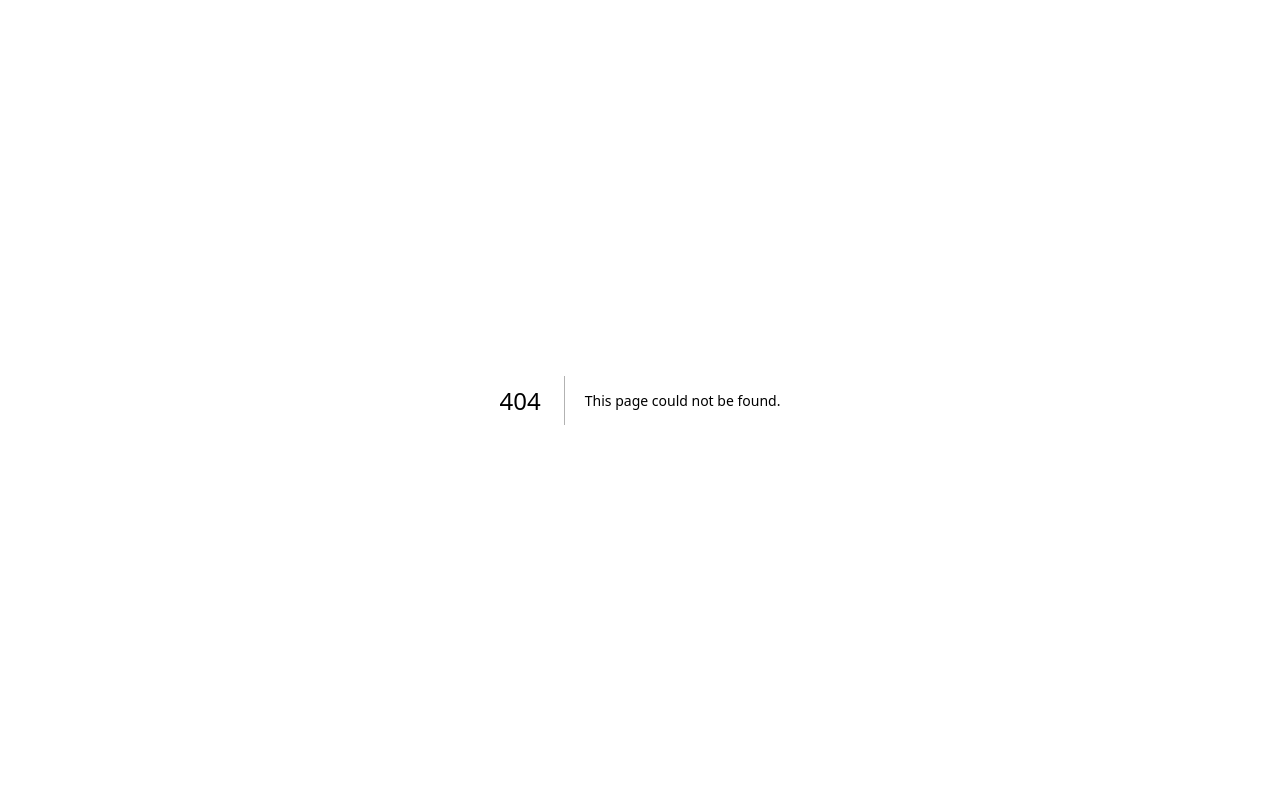
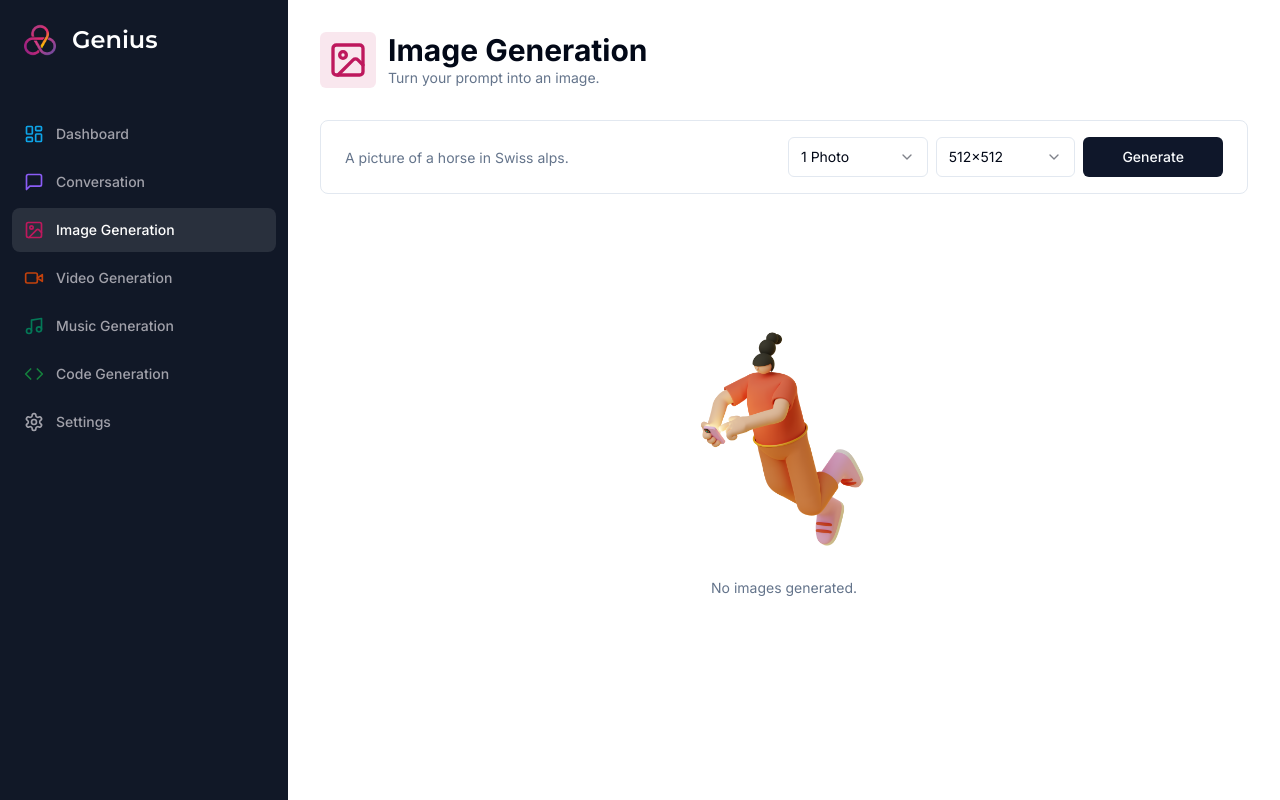
Before and after one commit to ketoprac/ai-saas, a Next.js app: page /image in a window 1280 px wide. Before the commit this address had no page. Built offline with nearby package versions, Linux system fonts and the light colour scheme.

Commit message:
feat: add image generation ui

```diff
--- /dev/null
+++ b/app/(dashboard)/(routes)/image/constants.ts
@@ -0,0 +1,47 @@
+import * as z from "zod";
+
+export const formSchema = z.object({
+  prompt: z.string().min(1, {
+    message: "Image Prompt is required",
+  }),
+  amount: z.string().min(1),
+  resolution: z.string().min(1)
+});
+
+export const amountOptions = [
+  {
+    value: "1",
+    label: "1 Photo",
+  },
+  {
+    value: "2",
+    label: "2 Photos",
+  },
+  {
+    value: "3",
+    label: "3 Photos",
+  },
+  {
+    value: "4",
+    label: "4 Photos",
+  },
+  {
+    value: "5",
+    label: "5 Photos",
+  }
+];
+
+export const resolutionOptions = [
+  {
+    value: "256x256",
+    label: "256x256",
+  },
+  {
+    value: "512x512",
+    label: "512x512",
+  },
+  {
+    value: "1024x1024",
+    label: "1024x1024",
+  },
+]
--- /dev/null
+++ b/app/(dashboard)/(routes)/image/page.tsx
@@ -0,0 +1,191 @@
+"use client";
+
+import axios from "axios";
+import * as z from "zod";
+import { useState } from "react";
+import { Download, ImageIcon } from "lucide-react";
+import { useForm } from "react-hook-form";
+import { zodResolver } from "@hookform/resolvers/zod";
+import { useRouter } from "next/navigation";
+
+import {
+  Select,
+  SelectContent,
+  SelectItem,
+  SelectTrigger,
+  SelectValue,
+} from "@/components/ui/select";
+import { Heading } from "@/components/heading";
+import { Form, FormControl, FormField, FormItem } from "@/components/ui/form";
+import { Input } from "@/components/ui/input";
+import { Button } from "@/components/ui/button";
+import { Empty } from "@/components/empty";
+import { Loader } from "@/components/loader";
+
+import { amountOptions, formSchema, resolutionOptions } from "./constants";
+import { cn } from "@/lib/utils";
+import Image from "next/image";
+import { Card, CardFooter } from "@/components/ui/card";
+
+const ImagePage = () => {
+  const router = useRouter();
+  const [images, setImages] = useState<string[]>([]);
+
+  const form = useForm<z.infer<typeof formSchema>>({
+    resolver: zodResolver(formSchema),
+    defaultValues: {
+      prompt: "",
+      amount: "1",
+      resolution: "512x512",
+    },
+  });
+
+  const isLoading = form.formState.isSubmitting;
+
+  const onSubmit = async (values: z.infer<typeof formSchema>) => {
+    try {
+      setImages([]);
+
+      const response = await axios.post("/api/image", values);
+
+      const urls = response.data.map((image: { url: string }) => image.url);
+
+      setImages(urls);
+      form.reset();
+    } catch (error: any) {
+      // TODO: Open Pro Modal
+      console.log(error);
+    } finally {
+      router.refresh();
+    }
+  };
+
+  return (
+    <div>
+      <Heading
+        title="Image Generation"
+        description="Turn your prompt into an image."
+        icon={ImageIcon}
+        iconColor="text-pink-700"
+        bgColor="bg-pink-700/10"
+      />
+      <div className="px-4 lg:px-8">
+        <div>
+          <Form {...form}>
+            <form
+              onSubmit={form.handleSubmit(onSubmit)}
+              className="rounded-lg border w-full p-4 px-3 md:px-6 focus-within:shadow-sm grid grid-cols-12 gap-2"
+            >
+              <FormField
+                name="prompt"
+                render={({ field }) => (
+                  <FormItem className="col-span-12 lg:col-span-6">
+                    <FormControl className="m-0 p-0">
+                      <Input
+                        className="border-0 outline-none focus-visible:ring-0 focus-visible:ring-transparent"
+                        disabled={isLoading}
+                        placeholder="A picture of a horse in Swiss alps."
+                        {...field}
+                      />
+                    </FormControl>
+                  </FormItem>
+                )}
+              />
+              <FormField
+                control={form.control}
+                name="amount"
+                render={({ field }) => (
+                  <FormItem className="col-span-12 lg:col-span-2">
+                    <Select
+                      disabled={isLoading}
+                      onValueChange={field.onChange}
+                      value={field.value}
+                      defaultValue={field.value}
+                    >
+                      <FormControl>
+                        <SelectTrigger>
+                          <SelectValue defaultValue={field.value} />
+                        </SelectTrigger>
+                      </FormControl>
+                      <SelectContent>
+                        {amountOptions.map((option) => (
+                          <SelectItem key={option.value} value={option.value}>
+                            {option.label}
+                          </SelectItem>
+                        ))}
+                      </SelectContent>
+                    </Select>
+                  </FormItem>
+                )}
+              />
+              <FormField
+                control={form.control}
+                name="resolution"
+                render={({ field }) => (
+                  <FormItem className="col-span-12 lg:col-span-2">
+                    <Select
+                      disabled={isLoading}
+                      onValueChange={field.onChange}
+                      value={field.value}
+                      defaultValue={field.value}
+                    >
+                      <FormControl>
+                        <SelectTrigger>
+                          <SelectValue defaultValue={field.value} />
+                        </SelectTrigger>
+                      </FormControl>
+                      <SelectContent>
+                        {resolutionOptions.map((option) => (
+                          <SelectItem key={option.value} value={option.value}>
+                            {option.label}
+                          </SelectItem>
+                        ))}
+                      </SelectContent>
+                    </Select>
+                  </FormItem>
+                )}
+              />
+              <Button
+                className="col-span-12 lg:col-span-2 w-full"
+                disabled={isLoading}
+              >
+                Generate
+              </Button>
+            </form>
+          </Form>
+        </div>
+        <div className="space-y-4 mt-4">
+          {isLoading && (
+            <div className="p-20">
+              <Loader />
+            </div>
+          )}
+          {images.length === 0 && !isLoading && (
+            <Empty label="No images generated." />
+          )}
+          <div className="grid grid-cols-1 md:grid-cols-2 lg:grid-cols-3 xl:grid-cols-4 gap-4 mt-8">
+            {images.map((src) => (
+              <Card key={src} className="rounded-lg overflow-hidden">
+                <div className="relative aspect-square">
+                  <Image alt="Image" fill src={src} />
+                </div>
+                <CardFooter className="p-2">
+                  <Button
+                    onClick={() => window.open(src)}
+                    variant="secondary"
+                    className="w-full"
+                  >
+                    <Download className="h-4 w-4 mr-2" />
+                    Download
+                  </Button>
+                </CardFooter>
+              </Card>
+            ))}
+          </div>
+        </div>
+      </div>
+    </div>
+  );
+};
+
+export default ImagePage;
```
